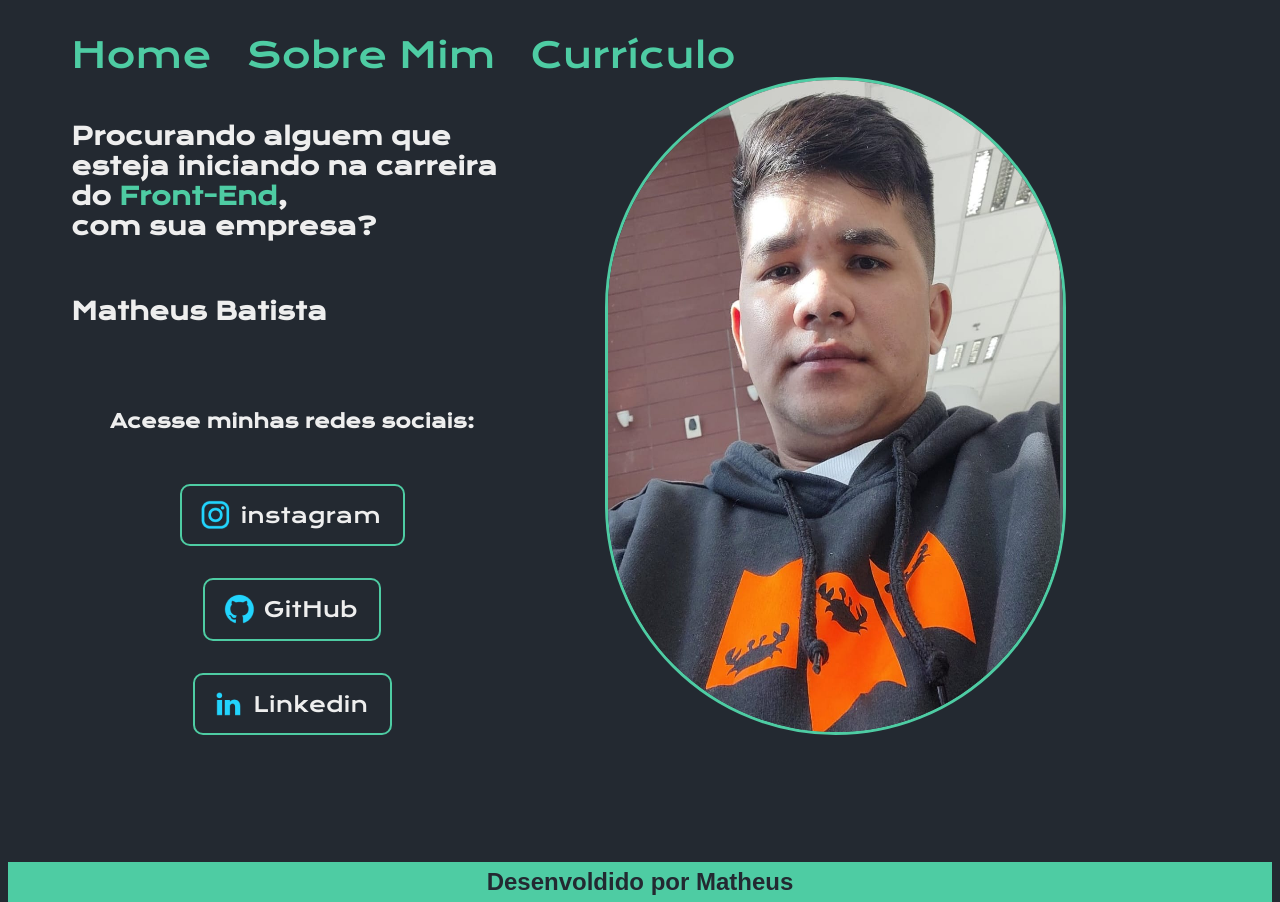
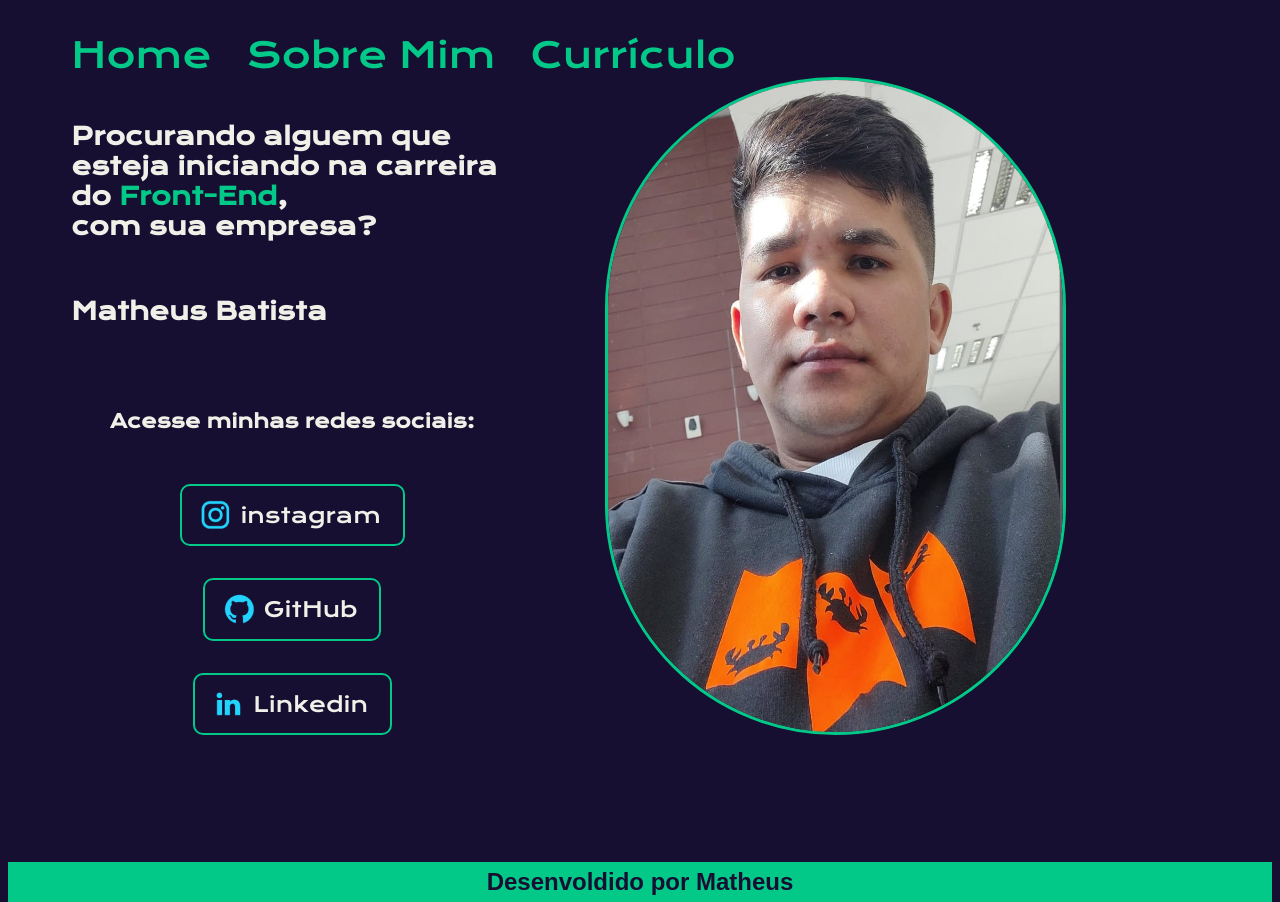
Before and after one commit to TTshok/Matheus-Batista, a plain HTML site: page index.html in a window 1280 px wide. Drawn offline with nearby package versions, Linux system fonts and the light colour scheme.

Commit message:
mudando cor

```diff
--- a/style/styleCurri.css
+++ b/style/styleCurri.css
@@ -6,9 +6,9 @@
     padding: 0;
 }
 :root{
-    --cor-primaria: #232931;
-    --cor-secundaria:#4ECCA3;
-    --cor--terciaria:#EEEEEE;
+    --cor-primaria: #160f31;
+    --cor-secundaria:#03C988;
+    --cor--terciaria:#F1F0E8;
 }
 body{
     height: 100vh;/*altura de 100% o VH é viewport elementos adequados a cada proporção*/
--- a/style/styleHome.css
+++ b/style/styleHome.css
@@ -3,9 +3,9 @@
 @import url('https://fonts.googleapis.com/css2?family=Krona+One&family=Montserrat:wght@600&display=swap');
 
 :root{
-    --cor-primaria: #232931;
-    --cor-secundaria:#4ECCA3;
-    --cor--terciaria:#EEEEEE;
+    --cor-primaria: #160f31;
+    --cor-secundaria:#03C988;
+    --cor--terciaria:#F1F0E8;
 }
 body{
     height: 100vh;
```
